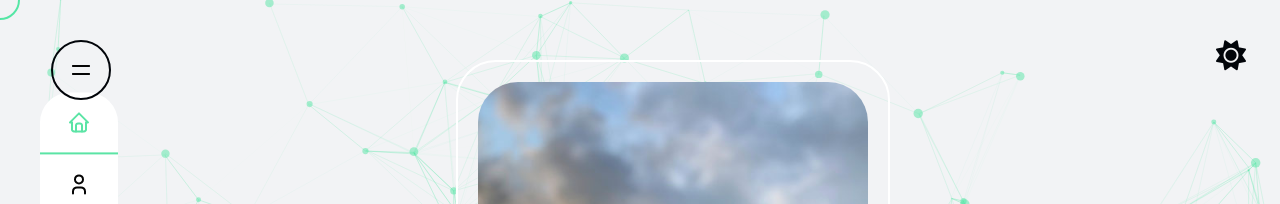
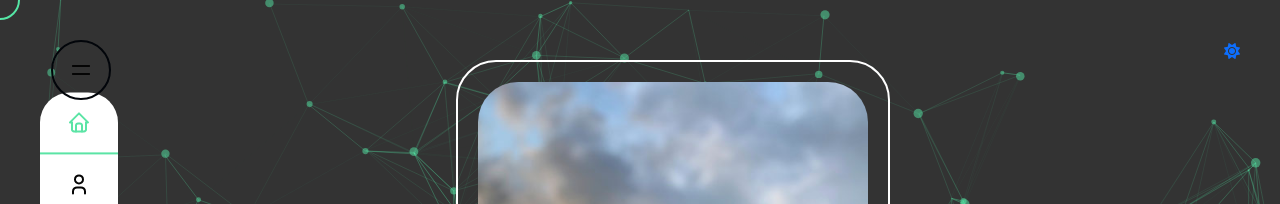
Before and after one commit to PRIBINKBENNY/pribinkbenny, a plain HTML site: page index.html in a window 1280 px wide. Shown: the top 204 px of the page. Drawn offline with nearby package versions, Linux system fonts and the light colour scheme; animation ran at ten frames a second; a web font is replaced by a local one.

Commit message:
style.css

```diff
--- a/assets/css/style.css
+++ b/assets/css/style.css
@@ -656,39 +656,25 @@ canvas {
 }
 
 /*-----------------------[ 5.Dark Light Mode CSS ]------------------------*/
-.ul-header {
-    display: flex;
-    align-items: center;
-    list-style-type: none;
-    position: fixed;
-    right: 40px;
-    top: 40px;
-    z-index: 80;
-}
-
-.ul-header a {
-    font-size: 30px;
+.icon-container .icon {
     cursor: pointer;
-    transition: background-color 0.3s, color 0.3s;
-}
-
-.icon-container {
-    position: relative;
-    width: 24px;
-    height: 24px;
-}
-
-.icon {
-    position: absolute;
-    top: 0;
-    left: 0;
-    opacity: 1;
-    transition: opacity 0.8s ease;
-    color: var(--button-color-hover);
-}
-
-.icon.hidden {
-    opacity: 0;
+    transition: transform 0.3s;
+}
+
+.icon-container .hidden {
+    display: none;
+}
+
+/* Dark mode styles (default) */
+body {
+    background-color: #333;
+    color: #FFF;
+}
+
+/* Light mode styles */
+body.light-mode {
+    background-color: #FFF;
+    color: #333;
 }
 
 /*-----------------------[ 6.Fix Icon Menu CSS ]------------------------*/
```
